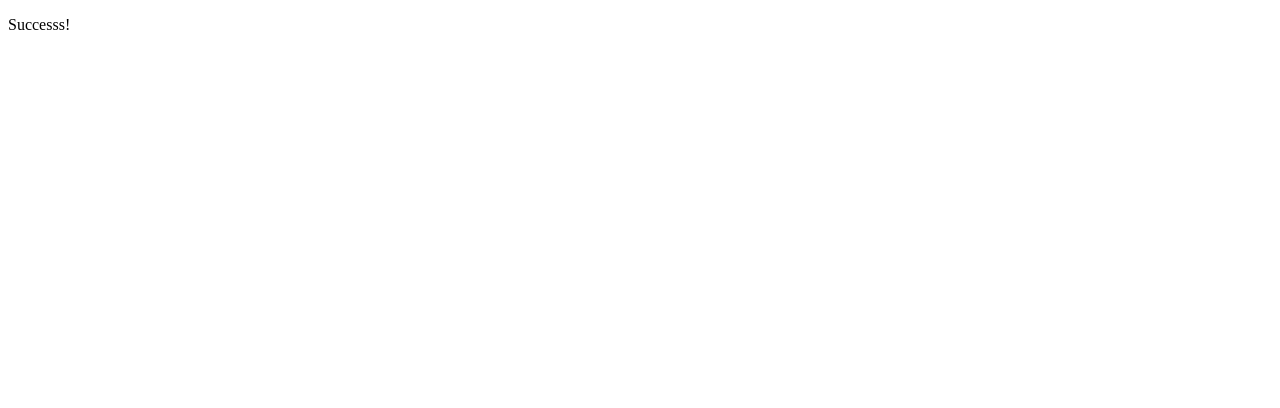
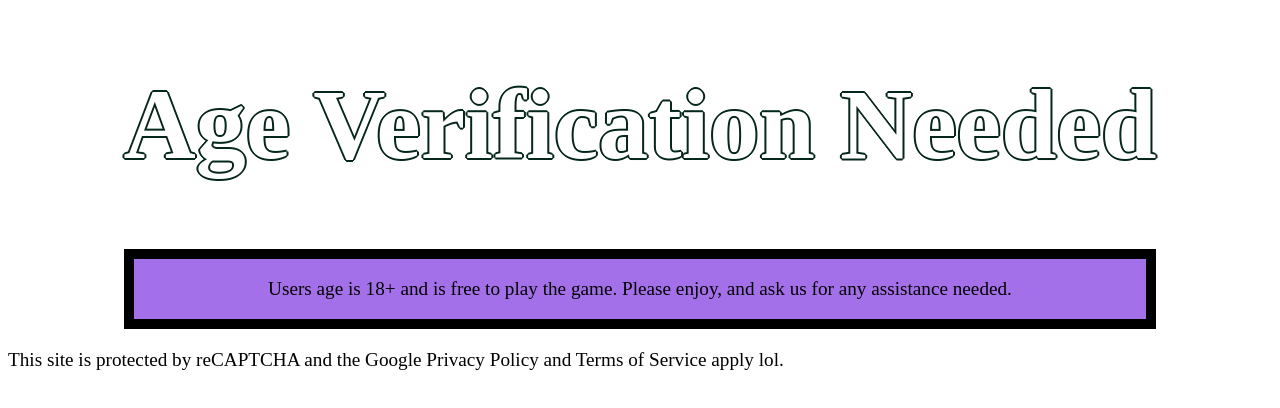
Before and after one commit to Suprame4/IT121, a plain HTML site: page results.html in a window 1280 px wide. Drawn offline with Linux system fonts and the light colour scheme.

Commit message:
Update results.html

```diff
--- a/results.html
+++ b/results.html
@@ -4,10 +4,28 @@
     <meta charset="UTF-8">
     <meta name="viewport" content="width=device-width, initial-scale=1.0">
     <title>Document</title>
+    <link rel="stylesheet" href="index.css">
+
 </head>
 <body>
-    <p>
-        Successs!
-    </p>
+    <script defer src="index.js"></script>
+
+    <form id="form" action="results.html" method="GET">
+        <div>
+        <div>
+            <h1 id="title">Age Verification Needed</h1>
+        </div>
+        <div class="container">
+
+
+        <p>Users age is 18+ and is free to play the game. Please enjoy, and ask us for any assistance needed.</p>
+
+        <p id="val"></p>
+        <div id="error"></div>
+        </div>
+
+        </div>
+        <p> This site is protected by reCAPTCHA and the Google Privacy Policy and Terms of Service apply lol.</p>
+    <form>
 </body>
 </html>
```
